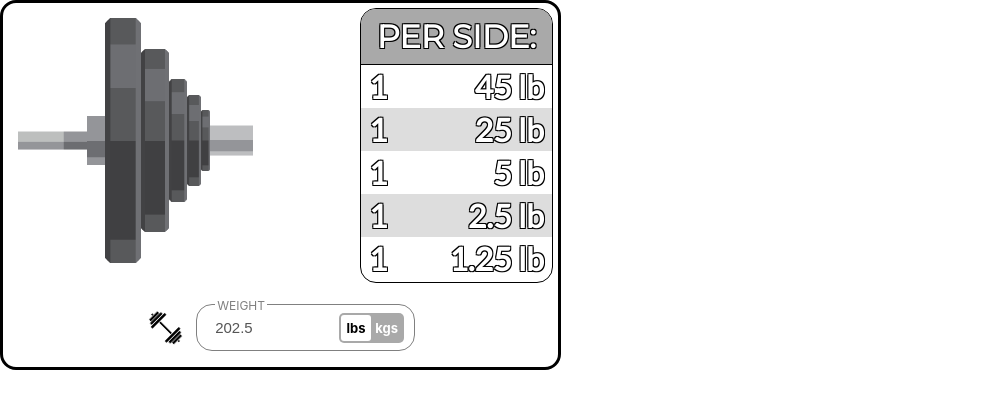
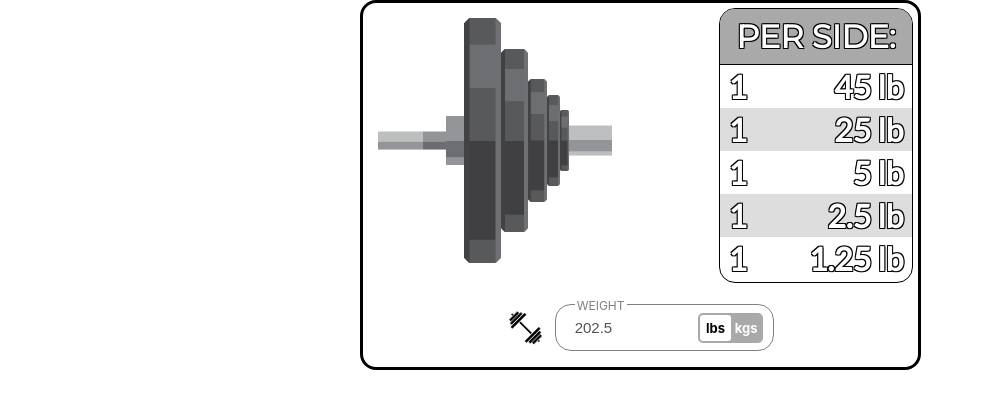
Before and after one commit to kbh1301/barbell-plates-calculator, a React (Create React App) app: page / in a window 1280 px wide. Shown: the top 408 px of the page, without its empty margins (0-984 px from the left). Built offline with nearby package versions, Linux system fonts and the light colour scheme.

Commit message:
- renames - CSS changes

```diff
--- a/public/index.html
+++ b/public/index.html
@@ -26,11 +26,11 @@
       work correctly both with client-side routing and a non-root public URL.
       Learn how to configure a non-root public URL by running `npm run build`.
     -->
-    <title>React App</title>
+    <title>Barbell Plates Calculator</title>
   </head>
   <body>
     <noscript>You need to enable JavaScript to run this app.</noscript>
-    <div id="root"></div>
+    <div id="barbellPlatesCalcRoot"></div>
     <!--
       This HTML file is a template.
       If you open it directly in the browser, you will see an empty page.
--- a/src/App.css
+++ b/src/App.css
@@ -1,4 +1,7 @@
-.App {
+.barbell-plates-calculator {
+  display: flex;
+  justify-content: center;
+  align-content: center;
   text-align: center;
 }
 
--- a/src/App.js
+++ b/src/App.js
@@ -7,7 +7,7 @@ import { useInitialRender } from './utils/utils.js';
 import { getStep, getInputArray, getCountObj, metricConversion } from './utils/calculations';
 import { validateInput, validateInputByStep } from './utils/validators.js';
 
-function App() {
+function BarbellPlatesCalculator() {
   // determines if current render is the first
   const initialRender = useInitialRender();
 
@@ -65,4 +65,4 @@ function App() {
   );
 }
 
-export default App;
+export default BarbellPlatesCalculator;
--- a/src/components/WeightInput/WeightInput.js
+++ b/src/components/WeightInput/WeightInput.js
@@ -32,7 +32,7 @@ const WeightInput = ({ step, setInput, setMetric, inputComponent }) => {
                         <input
                             id="weight-input"
                             ref={inputComponent}
-                            min="0"
+                            min="45"
                             max="1500"
                             required
                             defaultValue="202.5"
--- a/src/index.js
+++ b/src/index.js
@@ -1,14 +1,14 @@
 import React from 'react';
 import ReactDOM from 'react-dom';
 import './index.css';
-import App from './App';
+import BarbellPlatesCalculator from './App';
 import reportWebVitals from './reportWebVitals';
 
 ReactDOM.render(
   <React.StrictMode>
-    <App />
+    <BarbellPlatesCalculator />
   </React.StrictMode>,
-  document.getElementById('root')
+  document.getElementById('barbellPlatesCalcRoot')
 );
 
 // If you want to start measuring performance in your app, pass a function
```
Also changed, not shown: package.json (line endings or trailing spaces), public/manifest.json, 1 other file (tests, documents, lock files or other folders).
